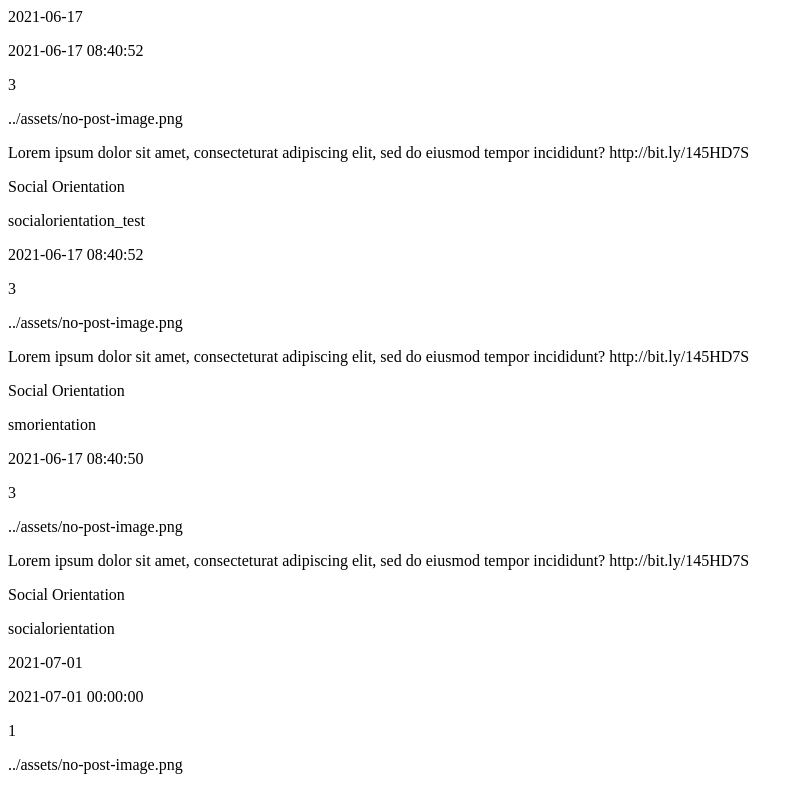
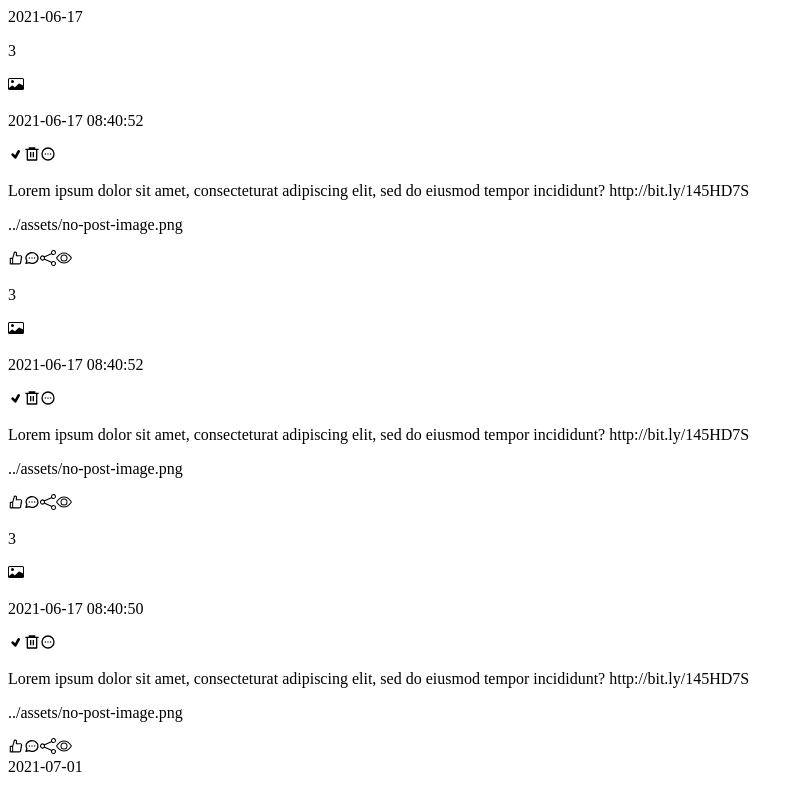
Before and after one commit to sediqullahbadakhsh/social-manager, a React (Create React App) app: page / in a window 1280 px wide. Shown: the top 790 px of the page, without its empty margins (0-804 px from the left). Built offline with nearby package versions, Linux system fonts and the light colour scheme.

Commit message:
update posts details, add icons

```diff
--- a/src/components/Contents.js
+++ b/src/components/Contents.js
@@ -1,37 +1,15 @@
-import React, { useEffect } from "react";
+import React from "react";
 import data from "../data/data.json";
+import Posts from "./Posts";
 const Contents = () => {
-  //   const values = Object.values(data.posts_by_date["2021-06-17"]);
   const values = Object.entries(data.posts_by_date);
-  useEffect(() => {
-    console.log(data.posts_by_date["2021-06-17"]);
-    console.log(values[1]);
-  });
+
   return (
-    <div>
-      {/* {Object.keys(data).map((d, key) => (
-        <div key={key}>{d}</div>
-      ))} */}
-      {/* {values.map((item) => (
-        <div key={item.id}>
-          {Object.values(item.entry).map((item, index) => (
-            <p key={index}>{item}</p>
-          ))}
-        </div>
-      ))} */}
+    <div className="posts-container">
       {values.map((date) => (
-        <div key={date[0]}>
+        <div key={date[0]} className="posts-by-date">
           {date[0]}
-          {date[1].map((post) => (
-            <div key={post.id}>
-              <p>{post.published_at}</p>
-              <p>{post.status}</p>
-              <p>{post.entry.image}</p>
-              <p>{post.entry.message}</p>
-              <p>{post.account.name}</p>
-              <p>{post.account.username}</p>
-            </div>
-          ))}
+          <Posts date={date[1]} />
         </div>
       ))}
     </div>
--- /dev/null
+++ b/src/components/Posts.js
@@ -0,0 +1,40 @@
+import { BsShare, BsCardImage, BsEye } from "react-icons/bs";
+import { RiDeleteBin6Line } from "react-icons/ri";
+import { TbDotsCircleHorizontal, TbMessageCircle } from "react-icons/tb";
+import { TiTick } from "react-icons/ti";
+import { AiOutlineLike } from "react-icons/ai";
+const Posts = ({ date }) => {
+  return (
+    <div>
+      {date.map((post) => (
+        <div key={post.id} className="post">
+          <div className="post-status">
+            <p>{post.status}</p>
+            <p>
+              <BsCardImage />
+            </p>
+          </div>
+          <div className="post-content">
+            <div className="post-header">
+              <p className="post-date">{post.published_at}</p>
+              <div className="post-options">
+                <TiTick />
+                <RiDeleteBin6Line />
+                <TbDotsCircleHorizontal />
+              </div>
+            </div>
+            <p className="post-description">{post.entry.message}</p>
+            <p className="post-image">{post.entry.image}</p>
+            <div className="post-actions">
+              <AiOutlineLike />
+              <TbMessageCircle />
+              <BsShare />
+              <BsEye />
+            </div>
+          </div>
+        </div>
+      ))}
+    </div>
+  );
+};
+export default Posts;
```
